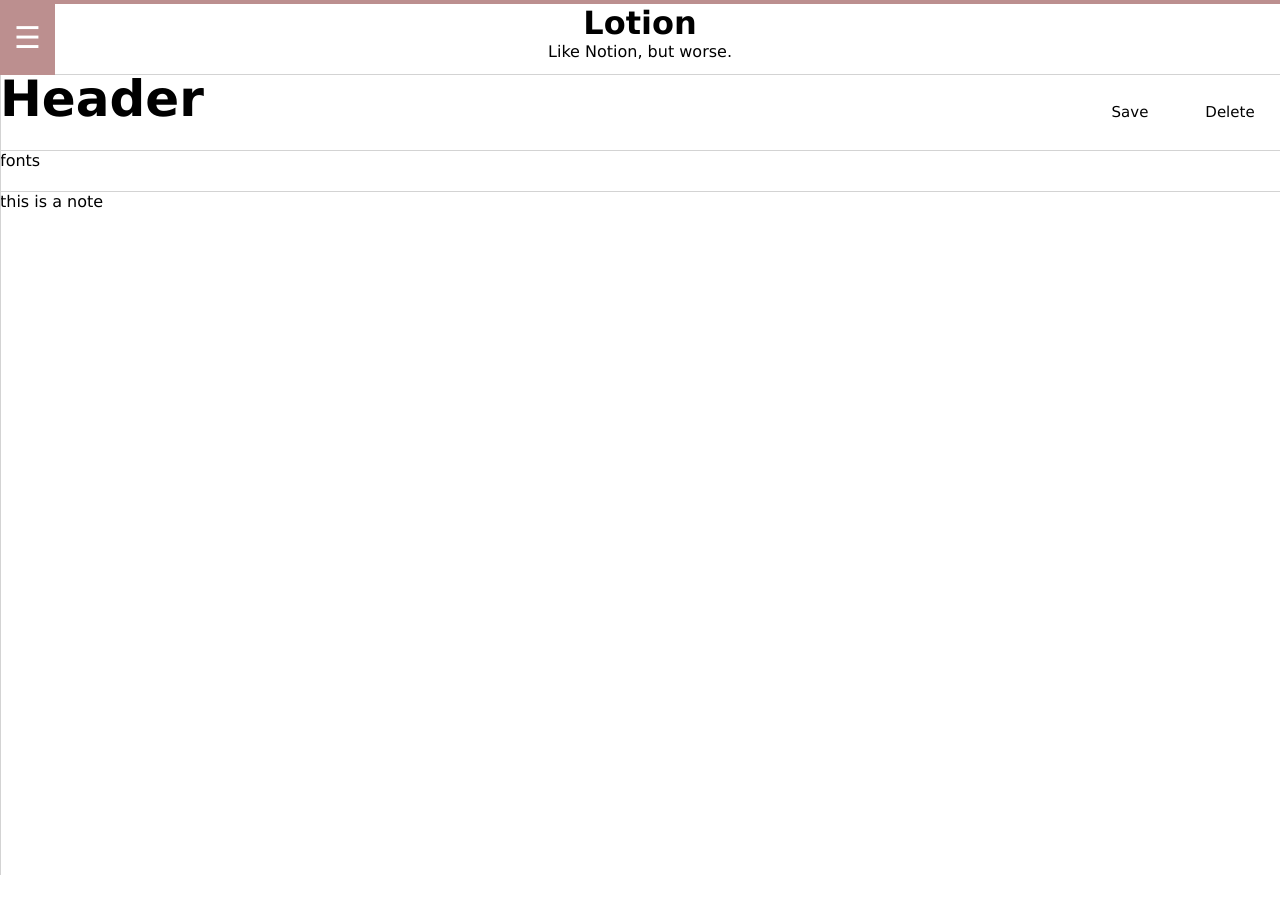
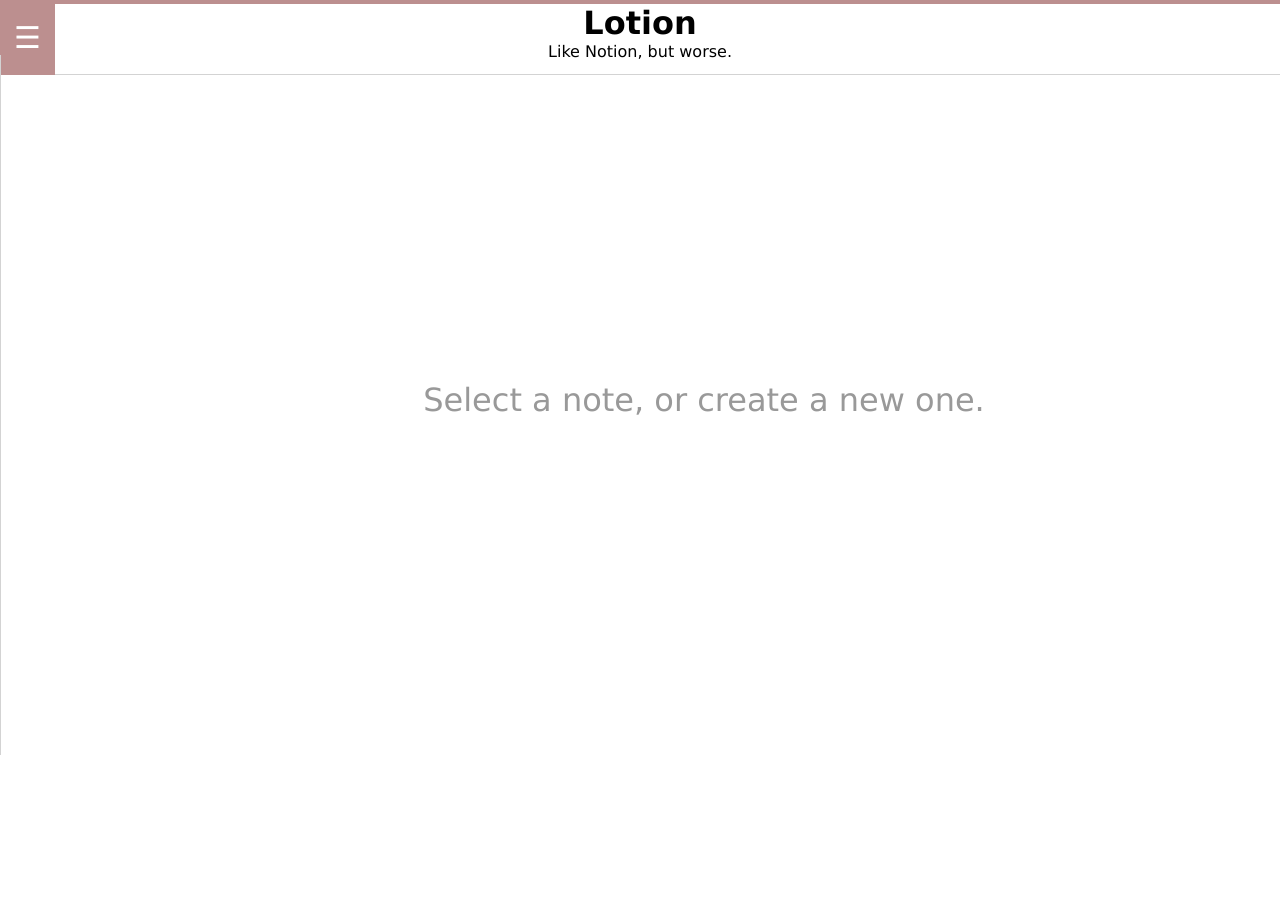
Before and after one commit to Hareem-K/Hareem-K, a React (Create React App) app: page / in a window 1280 px wide. Shown: the top 914 px of the page. After the commit the page ends 800 px from the top, so only its background shows below. Built offline with nearby package versions, Linux system fonts and the light colour scheme.

Commit message:
added functional sidebar, notes, and delete note

```diff
--- a/package.json
+++ b/package.json
@@ -1,5 +1,5 @@
 {
-  "name": "lotion",
+  "name": "my-new-app",
   "version": "0.1.0",
   "private": true,
   "dependencies": {
--- a/src/App.js
+++ b/src/App.js
@@ -1,17 +1,63 @@
-import React, { useState } from "react";
+import React, { useState, useEffect} from "react";
+import uuid from "react-uuid";
 import Header from "./Header";
 import Sidebar from "./Sidebar";
 import Note from "./Note"
 
 function App() {
+  //toggle sidebar
   const [isOpen, setIsOpen] = useState(false);
   const toggle = () => setIsOpen(!isOpen);
+
+  const [notes, setNotes] = useState(localStorage.notes ? JSON.parse(localStorage.notes) : []);
+  const [activeNote, setAvtiveNote] = useState(false);
+
+  useEffect(() => {
+    localStorage.setItem("notes", JSON.stringify(notes));
+  }, [notes]);
+
+  const onAddNote = () => {
+    const newNote = {
+      id: uuid(),
+      title: "Untitled",
+      body: "",
+      lastModified: Date.now(),
+    };
+
+    setNotes([newNote, ...notes]);
+  }
+
+
+  const onDeleteNote = (idToDelete) => {
+    if (window.confirm("Are you sure?")) {
+      setNotes(notes.filter((note) => note.id !== idToDelete));
+    }
+  };
+
+  const onUpdateNote = (updatedNote) => {
+    const updatedNotesArray = notes.map((note) => {
+      if(note.id === activeNote) {
+        return updatedNote;
+      }
+
+      return note;
+
+    })
+
+    setNotes(updatedNotesArray);
+  }
+
+
+  const getActiveNote = () => {
+    //returns active note for main section to show each active note when selected
+    return notes.find((note) => note.id === activeNote);
+  }
 
   return(
     <>
     <Header />
-    <Sidebar isOpen={isOpen} toggle={toggle}/>
-    <Note isOpen={isOpen} />
+    <Sidebar isOpen={isOpen} toggle={toggle} notes={notes} onAddNote={onAddNote} activeNote={activeNote} setAvtiveNote={setAvtiveNote}/>
+    <Note isOpen={isOpen} activeNote={getActiveNote()} onDeleteNote={onDeleteNote} onUpdateNote={onUpdateNote}/>
 
     </>
   )
--- a/src/Note.js
+++ b/src/Note.js
@@ -1,17 +1,47 @@
-function Note({isOpen}) {
+function Note({isOpen, activeNote, onDeleteNote, onUpdateNote}) {
     const noteStyle = {
         marginLeft: isOpen ? 350 : 0
     }
 
+    const onEditField = (key, value) => {
+        onUpdateNote({
+            ...activeNote,
+            [key]: value,
+            lastModified: Date.now(),
+        });
+    };
+
+    if(!activeNote) return <div className="no-active-note">Select a note, or create a new one.</div>
+
     return (
         <div className="Note" style={noteStyle}>
-            <div className="subHead">
-                <strong>Header</strong>
-                <button className="button1">Delete</button>
-                <button className="button1">Save</button>
+            <div className="app-main-note-edit">
+                <input type="text" id="title" value={activeNote.title} onChange={(e) => onEditField("title", e.target.value)} autoFocus/>
+                <p className="date">{new Date(activeNote.lastModified).toLocaleDateString("en-CA",{
+                                hour: "2-digit",
+                                minute: "2-digit",
+                            } )}
+                </p>
+
+                <div className="buttons">
+                    <button className="save">Edit</button>
+                    <button onClick={() => onDeleteNote(activeNote.id)} className="delete">delete</button>
+                </div>
+                <textarea id="body" placeholder="Your Note Here" value={activeNote.body} onChange={(e) => onEditField("body", e.target.value)}/>
             </div>
-            <div className="fonts">fonts</div>
-            <div className="noteContent">this is a note</div>
+
+            <div className="app-main-note-preview">
+                <h1 className="preview-title">{activeNote.title}</h1>
+                <p className="date">{new Date(activeNote.lastModified).toLocaleDateString("en-CA",{
+                                hour: "2-digit",
+                                minute: "2-digit",
+                            } )}
+                </p>
+                <div className="markdown-preview">
+                    {activeNote.body}
+                </div>
+            </div>
+
         </div>
     )
 }
--- a/src/Sidebar.js
+++ b/src/Sidebar.js
@@ -1,9 +1,13 @@
-import React, { useState } from "react";
+import React from "react";
 
-function Sidebar({isOpen, toggle}) {
+function Sidebar({isOpen, toggle, notes, onAddNote, activeNote ,setAvtiveNote}) {
     const sidebarStyle = {
         left: isOpen ? 0 : -350, // Use the left property to move the sidebar
     };
+
+    //sorting notes to show most recently updated at the top
+    const sortedNotes = notes.sort((a,b) => b.lastModified - a.lastModified)
+
     return (
         <>
             <button className="button"
@@ -13,18 +17,28 @@
                 <div className="subheader">
                     <h2>Notes</h2>
                     <div className="spacer" />
-                    <button>  &#x2b; </button>
+                    <button onClick={onAddNote}>  &#x2b; </button>
                 </div>
 
                 <div className="sidebarNotes">
-                    <div className="sidebarnote">
-                        <div className="notetitle">
+                    {sortedNotes.map((note) => (
+                        <div className={`sidebarnote ${note.id === activeNote && "active"}`} onClick={() => setAvtiveNote(note.id)}>
+                            <div className="notetitle">
 
-                            <strong>Title</strong>
+                                <strong>{note.title}</strong>
+
+                            </div>
+                            <small className="note-mod-info">Last modified {new Date(note.lastModified).toLocaleDateString("en-CA",{
+                                hour: "2-digit",
+                                minute: "2-digit",
+                            } )}
+                            </small>
+
+                            <div className="preview">{note.body && note.body.substr(0, 20) + "..."}</div>
                         </div>
-                        <small className="note-mod-info">Last modified [date]</small>
-                        <div className="preview"> Note Preview</div>
-                    </div>
+                    ))}
+
+
                 </div>
 
             </div>
--- a/src/index.css
+++ b/src/index.css
@@ -67,8 +67,8 @@
   height: 100%;
   border-right: 1px Solid #D3D3D3;
   width: 350px;
-  height: 800px;
-  margin-top: 5px;
+  height: 700px;
+  margin-top: 55px;
   left: -350px;
   z-index: 1;
   transition: all 0.3s;
@@ -102,6 +102,7 @@
   display: flex;
   padding: 15px;
   border-bottom: 4px Solid rosybrown;
+  height: 40px;
 }
 
 /*each note in the sidebar*/
@@ -143,18 +144,12 @@
   width: calc(100%-350px);
   transition: all 0.3s;
   margin: 20px 0 20px 350px;
+  margin: 20px;
 
 }
 
 .Note strong {
   font-size: 50px;
-}
-
-.subHead {
-  margin-top: 70px;
-  height: 80px;
-  width: 100%;
-  border-bottom: 1px Solid #D3D3D3;
 }
 
 .fonts {
@@ -167,28 +162,120 @@
   height: 800px;
 }
 
-.subHead button {
-  float: right;
-  margin-top: 64px;
+.delete {
+  background: transparent;
+  background-color: transparent;
+  height: 70px;
+  position:fixed;
+  right:0;
+  text-align: center;
+  border: none;
+  font-size: 15px;
+  cursor: pointer;
+  margin-top: -71px;
+  width: 100px;
 }
 
-.button1 {
+.save {
   background: transparent;
-  height: 76px;
+  background-color: transparent;
+  height: 70px;
+  position:fixed;
+  right:0;
+  text-align: center;
+  border: none;
+  font-size: 15px;
+  cursor: pointer;
+  margin-top: -71px;
+  margin-right: 100px;
   width: 100px;
-  border: none;
-  text-align: center;
-  display: inline-block;
-  font-size: 20px;
-  cursor: pointer;
-  position:relative;
-  top:-60px;
-  right: 0;
-  font-size: 15px;
+
 }
 
-.button1:hover {
+.delete:hover {
   background-color: rosybrown;
   color: white;
   transition: 0.3s;
 }
+
+.save:hover {
+  background-color: rosybrown;
+  color: white;
+  transition: 0.3s;
+}
+
+/*note title and note textboxes*/
+.app-main-note-edit {
+  padding: 25px;
+  right: 0;
+  width: 100%;
+}
+
+.app-main-note-edit input,
+textarea {
+  display: block;
+  border: 1px solid #ddd;
+  margin-top: 20px;
+  width: 100%;
+  height: calc(50vh - 130px);
+  padding: 10px;
+  resize: none;
+}
+.app-main-note-edit input {
+  height: 60px;
+  font-size: 2rem;
+}
+
+.sidebarnote.active,
+.sidebarnote.active small {
+  background: rosybrown;
+  color: white;
+}
+
+#body {
+  margin-top: 0px;
+  height: 250px;
+}
+
+/*"select a note, or create one" note*/
+.no-active-note {
+  width: 70%;
+  margin-left: 20%;
+  line-height: 100vh;
+  text-align: center;
+  font-size: 2rem;
+  color: #999;
+}
+
+.date {
+  margin-top: -20px;
+  margin-left: 10px;
+  color: #999;
+}
+
+.App .editor {
+  width: 900px;
+  margin-left: 20%;
+  margin-top: 50px;
+}
+
+/* Preview */
+.app-main-note-preview {
+  border-top: 1px solid #ddd;
+  overflow-y: scroll;
+  margin-left: 20px;
+  height: 250px;
+  width: 100%;
+}
+
+.preview-title {
+  padding: 25px 25px 0 25px;
+  margin:20;
+  border-bottom: 1px Solid #999;
+  height: 55px;
+}
+
+.markdown-preview {
+  padding: 0 25px 25px 25px;
+  font-size: 1rem;
+}
```
Also changed, not shown: 1 other file (tests, documents, lock files or other folders).
